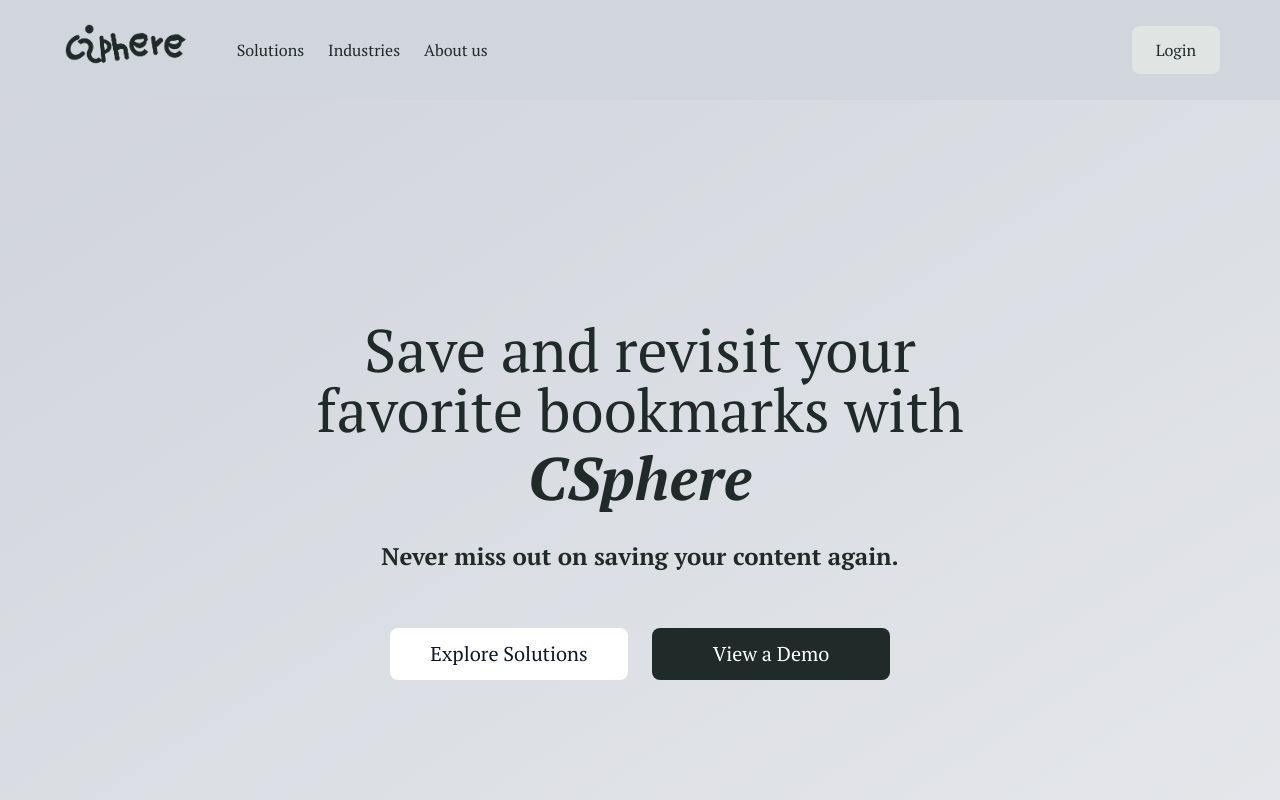
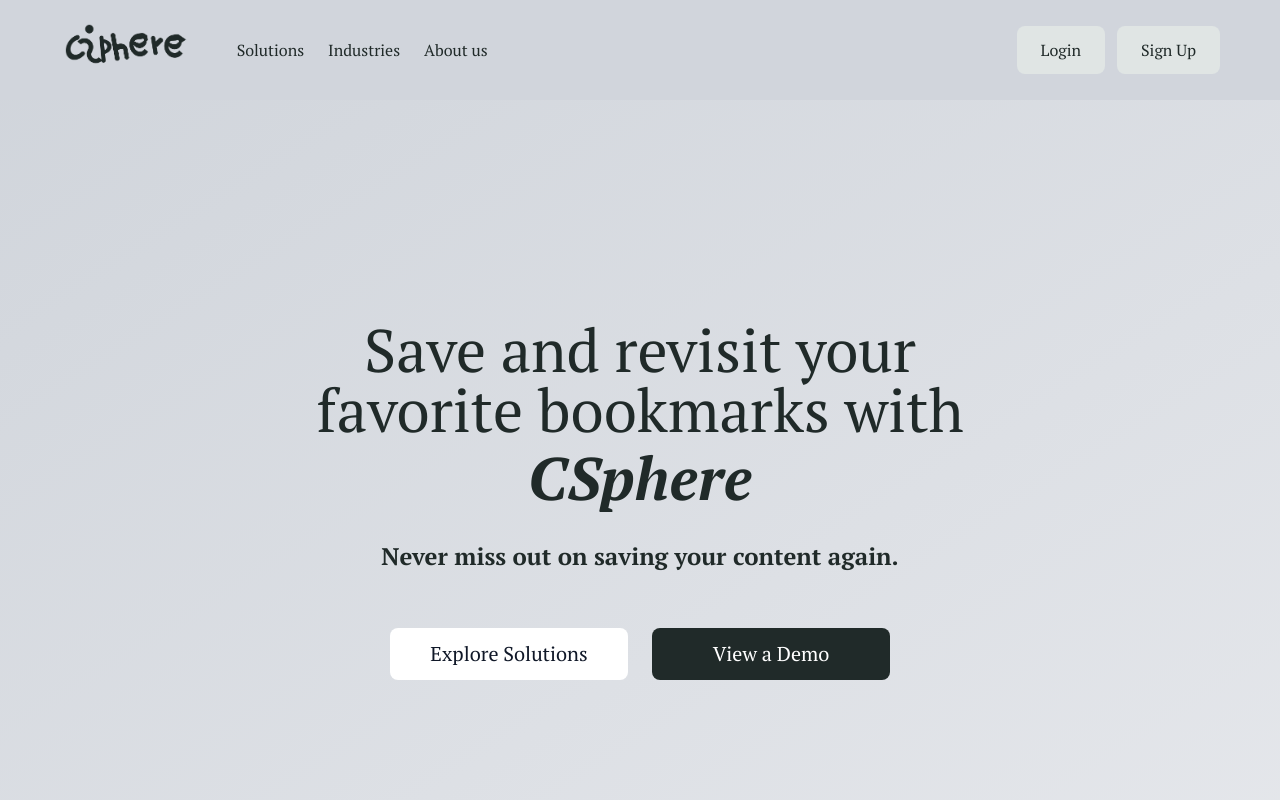
Before and after one commit to angvit/Csphere, a Next.js app in the folder frontend/: page / in a window 1280 px wide. Shown: the top 800 px of the page. Built offline with nearby package versions, Linux system fonts and the light colour scheme.

Commit message:
signup button

```diff
--- a/frontend/src/app/layout.js
+++ b/frontend/src/app/layout.js
@@ -8,6 +8,7 @@ import { redirect } from "next/navigation";
 import LogoutButton from "@/app/components/LogoutButton";
 import LoginButton from "@/app/components/LoginButton";
 import LogoComponent from "@/app/components/LogoComponent";
+import Link from "next/link";
 
 const geistSans = Geist({
   variable: "--font-geist-sans",
@@ -52,6 +53,14 @@ export default async function RootLayout({ children }) {
 
           <div className="flex items-center space-x-3">
             <LoginButton />
+            <Link href="/signup">
+              <button
+                type="button"
+                className="bg-[#E0E5E4] text-[#202A29] px-6 py-3 rounded-lg hover:bg-[#CCD3D2] text-base font-large"
+              >
+                Sign Up
+              </button>
+            </Link>
             <div className="md:hidden">
               <button
                 type="button"
```
